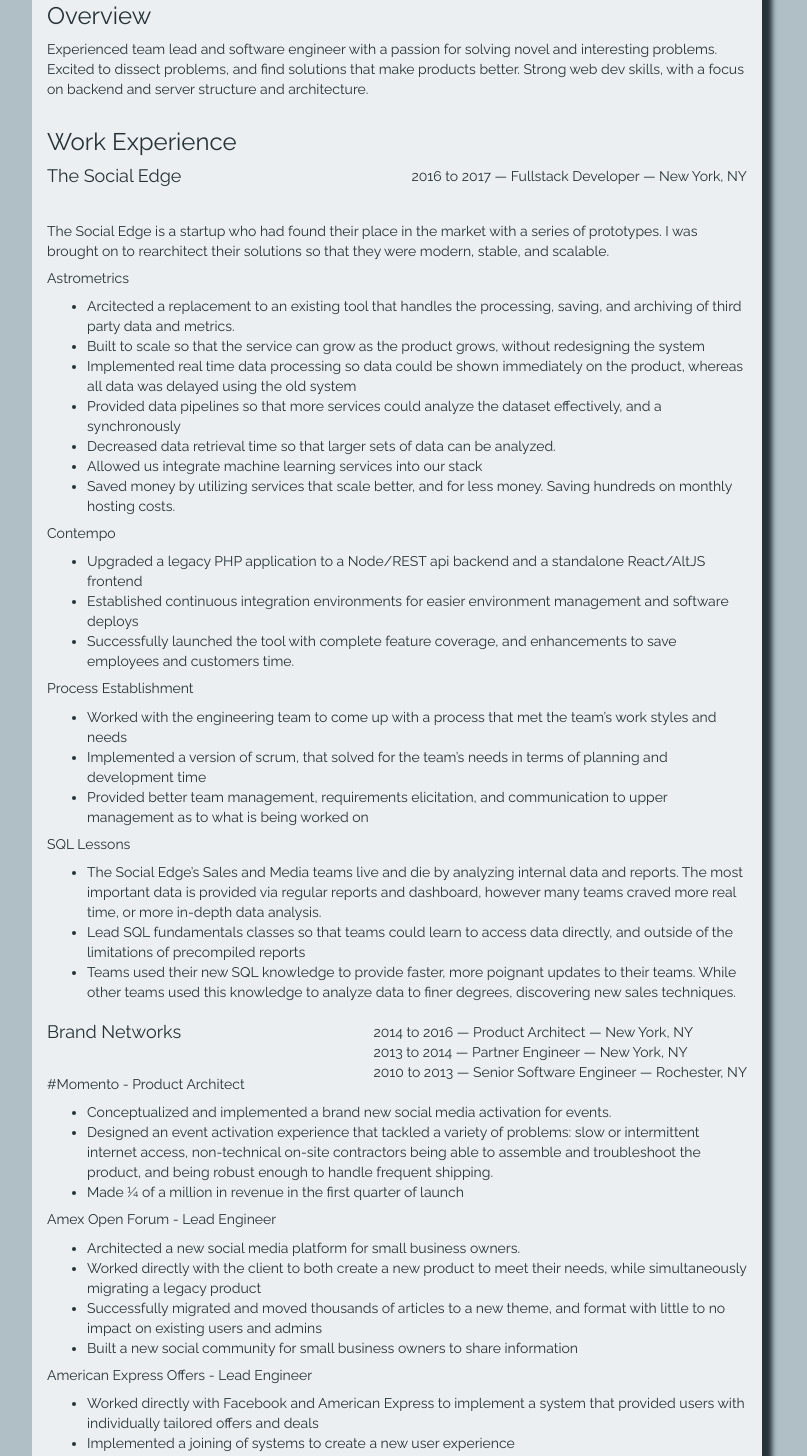
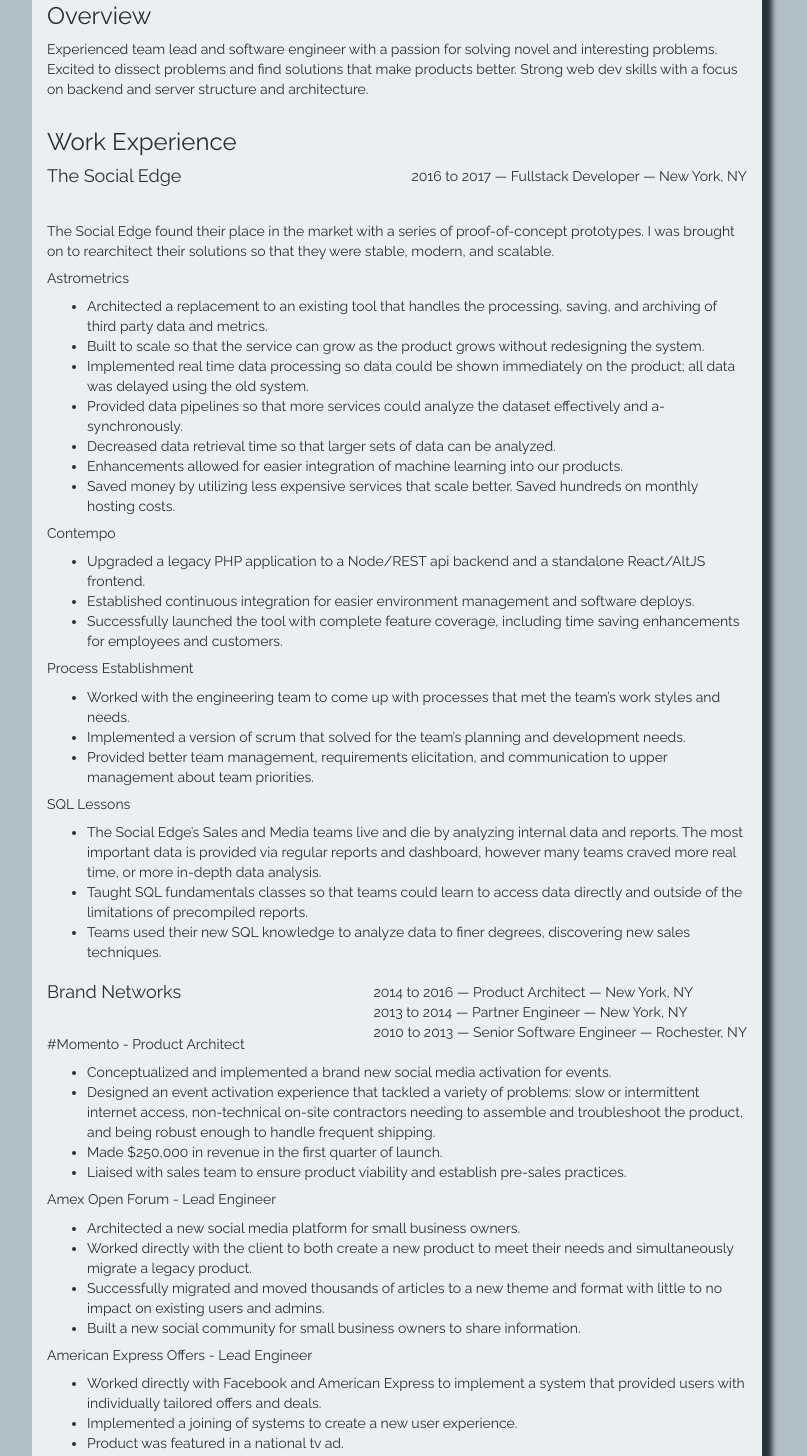
Before and after one commit to jtymann/Resume, a plain HTML site: page index.html in a window 1280 px wide. Shown: the part 206-1662 px from the top of the page, without its empty margins (243-1050 px from the left). Drawn offline with Linux system fonts and the light colour scheme.

Commit message:
CopyEdittingv2

```diff
--- a/index.html
+++ b/index.html
@@ -32,7 +32,7 @@
             <div class="col-lg">
                 <h3>Overview</h3>
                 <p>
-                    Experienced team lead and software engineer with a passion for solving novel and interesting problems. Excited to dissect problems, and find solutions that make products better. Strong web dev skills, with a focus on backend and server structure and architecture.
+                    Experienced team lead and software engineer with a passion for solving novel and interesting problems. Excited to dissect problems and find solutions that make products better. Strong web dev skills with a focus on backend and server structure and architecture.
                 </p>
             </div>
         </div>
@@ -43,35 +43,35 @@
                     <p class="pull-right">2016 to 2017 &mdash; Fullstack Developer &mdash; New York, NY</p>
                     <h4>The Social Edge</h4></div>
                 <p>
-                    The Social Edge is a startup who had found their place in the market with a series of prototypes. I was brought on to rearchitect their solutions so that they were modern, stable, and scalable.
+                    The Social Edge found their place in the market with a series of proof-of-concept prototypes. I was brought on to rearchitect their solutions so that they were stable, modern, and scalable.
                 </p>
                 <h5>Astrometrics</h5>
                 <ul>
-                    <li>Arcitected a replacement to an existing tool that handles the processing, saving, and archiving of third party data and metrics.</li>
-                    <li>Built to scale so that the service can grow as the product grows, without redesigning the system</li>
-                    <li>Implemented real time data processing so data could be shown immediately on the product, whereas all data was delayed using the old system</li>
-                    <li>Provided data pipelines so that more services could analyze the dataset effectively, and a synchronously</li>
+                    <li>Architected a replacement to an existing tool that handles the processing, saving, and archiving of third party data and metrics.</li>
+                    <li>Built to scale so that the service can grow as the product grows without redesigning the system.</li>
+                    <li>Implemented real time data processing so data could be shown immediately on the product; all data was delayed using the old system.</li>
+                    <li>Provided data pipelines so that more services could analyze the dataset effectively and a-synchronously.</li>
                     <li>Decreased data retrieval time so that larger sets of data can be analyzed.</li>
-                    <li>Allowed us integrate machine learning services into our stack</li>
-                    <li>Saved money by utilizing services that scale better, and for less money. Saving hundreds on monthly hosting costs.</li>
+                    <li>Enhancements allowed for easier integration of machine learning into our products.</li>
+                    <li>Saved money by utilizing less expensive services that scale better. Saved hundreds on monthly hosting costs.</li>
                 </ul>
                 <h5>Contempo</h5>
                 <ul>
-                    <li>Upgraded a legacy PHP application to a Node/REST api backend and a standalone React/AltJS frontend</li>
-                    <li>Established continuous integration environments for easier environment management and software deploys</li>
-                    <li>Successfully launched the tool with complete feature coverage, and enhancements to save employees and customers time.</li>
+                    <li>Upgraded a legacy PHP application to a Node/REST api backend and a standalone React/AltJS frontend.</li>
+                    <li>Established continuous integration for easier environment management and software deploys.</li>
+                    <li>Successfully launched the tool with complete feature coverage, including time saving enhancements for employees and customers.</li>
                 </ul>
                 <h5>Process Establishment</h5>
                 <ul>
-                    <li>Worked with the engineering team to come up with a process that met the team’s work styles and needs</li>
-                    <li>Implemented a version of scrum, that solved for the team’s needs in terms of planning and development time</li>
-                    <li>Provided better team management, requirements elicitation, and communication to upper management as to what is being worked on</li>
+                    <li>Worked with the engineering team to come up with processes that met the team’s work styles and needs.</li>
+                    <li>Implemented a version of scrum that solved for the team’s planning and development needs.</li>
+                    <li>Provided better team management, requirements elicitation, and communication to upper management about team priorities. </li>
                 </ul>
                 <h5>SQL Lessons</h5>
                 <ul>
                     <li>The Social Edge’s Sales and Media teams live and die by analyzing internal data and reports. The most important data is provided via regular reports and dashboard, however many teams craved more real time, or more in-depth data analysis.</li>
-                    <li>Lead SQL fundamentals classes so that teams could learn to access data directly, and outside of the limitations of precompiled reports</li>
-                    <li>Teams used their new SQL knowledge to provide faster, more poignant updates to their teams. While other teams used this knowledge to analyze data to finer degrees, discovering new sales techniques.</li>
+                    <li>Taught SQL fundamentals classes so that teams could learn to access data directly and outside of the limitations of precompiled reports.</li>
+                    <li>Teams used their new SQL knowledge to analyze data to finer degrees, discovering new sales techniques. </li>
                 </ul>
             </div>
         </div>
@@ -85,21 +85,22 @@
                 <h5>#Momento - Product Architect</h5>
                 <ul>
                     <li>Conceptualized and implemented a brand new social media activation for events.</li>
-                    <li>Designed an event activation experience that tackled a variety of problems: slow or intermittent internet access, non-technical on-site contractors being able to assemble and troubleshoot the product, and being robust enough to handle frequent shipping.</li>
-                    <li>Made ¼ of a million in revenue in the first quarter of launch</li>
+                    <li>Designed an event activation experience that tackled a variety of problems: slow or intermittent internet access, non-technical on-site contractors needing to assemble and troubleshoot the product, and being robust enough to handle frequent shipping.</li>
+                    <li>Made $250,000 in revenue in the first quarter of launch.</li>
+                    <li>Liaised with sales team to ensure product viability and establish pre-sales practices.</li>
                 </ul>
                 <h5>Amex Open Forum - Lead Engineer</h5>
                 <ul>
                     <li>Architected a new social media platform for small business owners.</li>
-                    <li>Worked directly with the client to both create a new product to meet their needs, while simultaneously migrating a legacy product</li>
-                    <li>Successfully migrated and moved thousands of articles to a new theme, and format with little to no impact on existing users and admins</li>
-                    <li>Built a new social community for small business owners to share information</li>
+                    <li>Worked directly with the client to both create a new product to meet their needs and simultaneously migrate a legacy product.</li>
+                    <li>Successfully migrated and moved thousands of articles to a new theme and format with little to no impact on existing users and admins.</li>
+                    <li>Built a new social community for small business owners to share information.</li>
                 </ul>
                 <h5>American Express Offers - Lead Engineer</h5>
                 <ul>
-                    <li>Worked directly with Facebook and American Express to implement a system that provided users with individually tailored offers and deals</li>
-                    <li>Implemented a joining of systems to create a new user experience</li>
-                    <li>Product was featured in a national tv ad</li>
+                    <li>Worked directly with Facebook and American Express to implement a system that provided users with individually tailored offers and deals.</li>
+                    <li>Implemented a joining of systems to create a new user experience.</li>
+                    <li>Product was featured in a national tv ad.</li>
                 </ul>
             </div>
         </div>
@@ -113,7 +114,6 @@
                     <li class="col-sm-4 col-xs-6">C#</li>
                     <li class="col-sm-4 col-xs-6">PHP</li>
                     <li class="col-sm-4 col-xs-6">Java</li>
-                    <li class="col-sm-4 col-xs-6">Swift</li>
                     <li class="col-sm-4 col-xs-6">CouchDB</li>
                     <li class="col-sm-4 col-xs-6">MySQL</li>
                     <li class="col-sm-4 col-xs-6">MSSQL</li>
@@ -132,7 +132,6 @@
                     <li class="col-sm-4 col-xs-6">AWS</li>
                     <li class="col-sm-4 col-xs-6">Rackspace</li>
                     <li class="col-sm-4 col-xs-6">Heroku</li>
-                    <li class="col-sm-4 col-xs-6">iOS</li>
                     <li class="col-sm-4 col-xs-6">Android</li>
                     <li class="col-sm-4 col-xs-6">Windows</li>
                     <li class="col-sm-4 col-xs-6">Linux</li>
```
